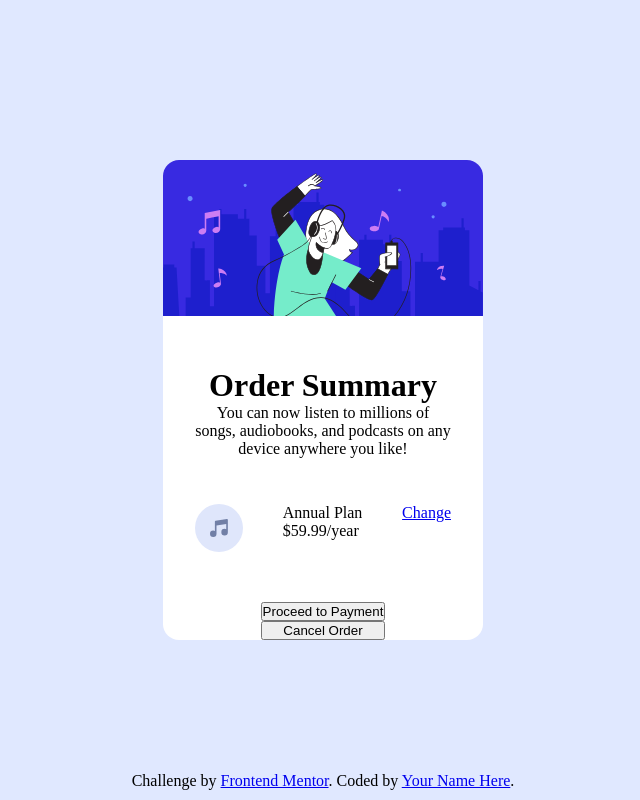
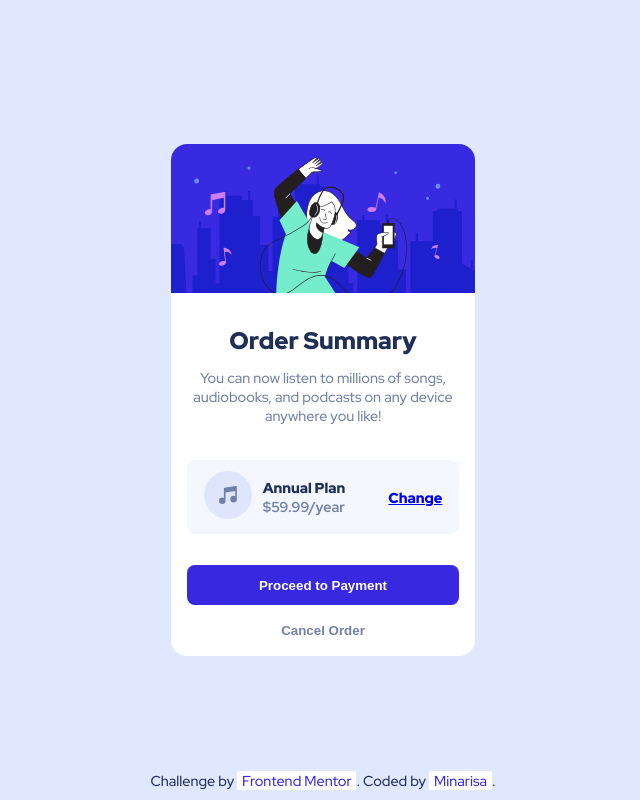
Before and after one commit to Minarisa/fem-order-summary-component-main, a plain HTML site: page index.html in a window 1280 px wide. Shown: the whole page, without its empty margins (317-957 px from the left). Drawn offline with Linux system fonts and the light colour scheme.

Commit message:
Updated CSS and HTML

```diff
--- a/index.html
+++ b/index.html
@@ -3,6 +3,10 @@
 <head>
   <meta charset="UTF-8">
   <meta name="viewport" content="width=device-width, initial-scale=1.0"> <!-- displays site properly based on user's device -->
+
+  <link rel="preconnect" href="https://fonts.googleapis.com">
+  <link rel="preconnect" href="https://fonts.gstatic.com" crossorigin>
+  <link href="https://fonts.googleapis.com/css2?family=Red+Hat+Display:wght@500;700;900&display=swap" rel="stylesheet">
 
   <link rel="icon" type="image/png" sizes="32x32" href="./images/favicon-32x32.png">
   <link rel="stylesheet" href="./style.css">
@@ -36,7 +40,7 @@
   </main>
   <footer>
     Challenge by <a href="https://www.frontendmentor.io?ref=challenge" target="_blank">Frontend Mentor</a>.
-    Coded by <a href="#">Your Name Here</a>.
+    Coded by <a href="https://www.frontendmentor.io/profile/Minarisa">Minarisa</a>.
   </footer>
 </body>
 </html>
--- a/style.css
+++ b/style.css
@@ -2,14 +2,26 @@
     --bcg-color: hsl(225, 100%, 94%);
     --btn-bcg-color: hsl(245, 75%, 52%);
     --card-bcg-color: white;
+    --accent-color: hsl(225, 100%, 98%);
+
+    --primary-font-color: hsl(223, 47%, 23%);
+    --secondary-font-color: hsl(224, 23%, 55%);
+
+    --font-normal: 500;
+    --font-bold: 700;
+    --font-black: 900;
+
+    --large-border-radius: 1rem;
+    --small-border-radius: 0.5rem;
 
 
-    --border-radius: 1rem;
+    font-size: 16px;
 }
 
 * {
     margin: 0;
     padding: 0;
+    box-sizing: border-box
 }
 
 html, body {
@@ -22,13 +34,18 @@ body {
     flex-direction: column;
     align-items: center;
     justify-content: center;
+    color: var(--primary-font-color);
+    font-family: "Red Hat Display", sans-serif;
+    font-size: 0.9rem;
+    font-weight: var(--font-normal);
+    line-height: 1.2rem;
 }
 
 main {
-    width: 20rem;
-    height: 30rem;
+    width: 19rem;
+    height: 32rem;
     background-color: var(--card-bcg-color);
-    border-radius: var(--border-radius);
+    border-radius: var(--large-border-radius);
     display: flex;
     flex-direction: column;
     align-items: center;
@@ -36,29 +53,87 @@ main {
 }
 
 #img-container img {
-    max-width: 100%;
-    border-top-left-radius: var(--border-radius);
-    border-top-right-radius: var(--border-radius);
+    width: 100%;
+    border-top-left-radius: var(--large-border-radius);
+    border-top-right-radius: var(--large-border-radius);
 }
 
 #order-summary,
 #plan-container {
-    width: 80%;
+    width: 17rem;
 }
 
 #order-summary {
     text-align: center;
+    height: 7rem;
+    display: flex;
+    flex-direction: column;
+    justify-content: space-around;
+}
+
+#order-summary h1 {
+    font-size: 1.5rem;
+    font-weight: var(--font-black);
+}
+
+#order-summary p {
+    color: var(--secondary-font-color);
 }
 
 #plan-container {
+    padding: 0.7rem;
+    border-radius: var(--small-border-radius);
     display: flex;
     flex-direction: row;
-    justify-content: space-between;
+    justify-content: space-around;
+    align-items: center;
+    background-color: var(--accent-color);
+}
+
+#chosen-plan {
+    text-align: left;
+}
+
+#chosen-plan p:nth-of-type(1) {
+    font-weight: var(--font-black);
+}
+
+#chosen-plan p:nth-of-type(2) {
+    color: var(--secondary-font-color);
+    font-weight: var(--font-bold);
+}
+
+#change-plan {
+    padding-left: 2rem;
+    font-weight: var(--font-black);
 }
 
 #btn-container {
     display: flex;
     flex-direction: column;
+    justify-content: space-evenly;
+    height: 6rem;
+}
+
+button {
+    display: flex;
+    justify-content: center;
+    align-items: center;
+    width: 17rem;
+    height: 2.5rem;
+    border-radius: var(--small-border-radius);
+    border: none;
+    font-weight: var(--font-bold);
+}
+
+#continue {
+    background-color: var(--btn-bcg-color);
+    color: var(--card-bcg-color);
+}
+
+#cancel {
+    background-color: transparent;
+    color: var(--secondary-font-color);
 }
 
 footer {
@@ -66,3 +141,15 @@ footer {
     bottom: 10px;
     text-align: center;
 }
+
+footer a {
+    color: var(--btn-bcg-color);
+    background-color: var(--card-bcg-color);
+    text-decoration: none;
+    padding-left: 0.3rem;
+    padding-right: 0.3rem;
+}
+
+footer a:hover {
+    border-bottom: 0.2rem solid var(--btn-bcg-color);
+}
```
